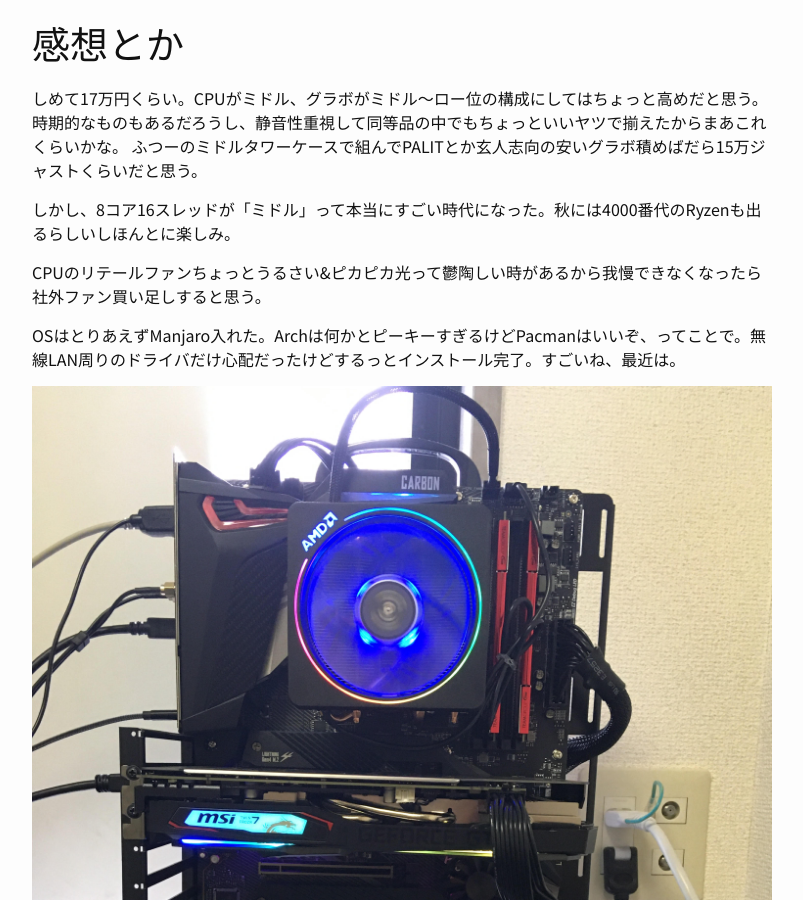
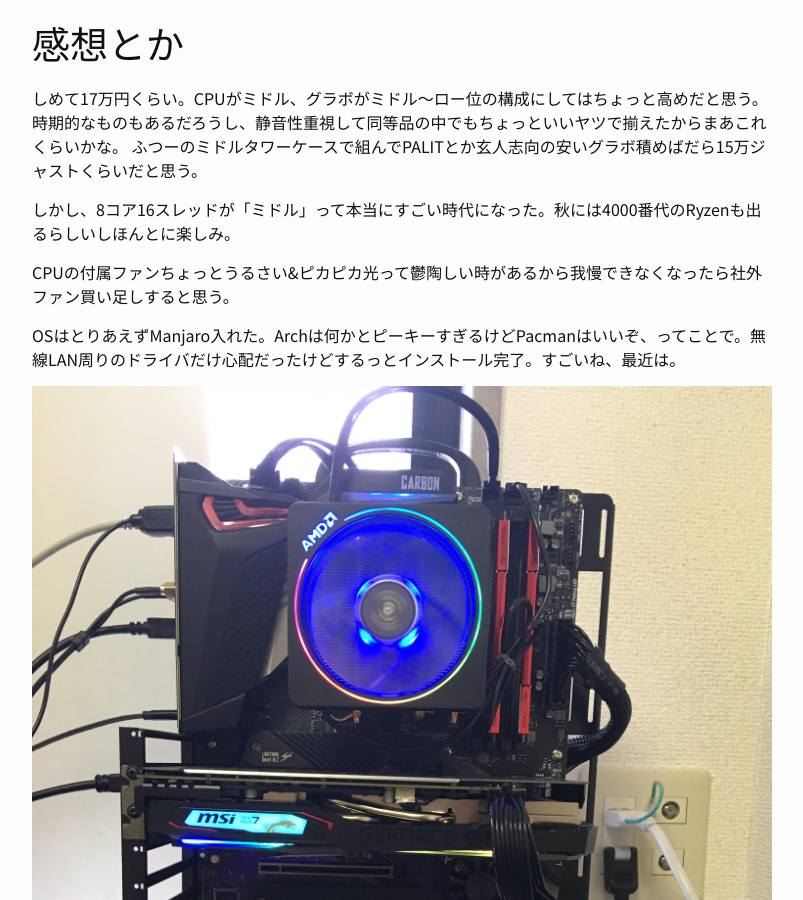
Before and after one commit to kuisiba/kuisiba.github.io, a Jekyll site: the page built from _posts/2020-06-22-11-51-jisaku-pc.md, in a window 1280 px wide and 900 px high, scrolled down 1218 px. Shown: the whole window, without its empty margins (238-1041 px from the left). Built offline with Jekyll 4.4.1, drawn with Linux system fonts in a browser that asks for light colours.

```diff
--- a/_posts/2020-06-22-11-51-jisaku-pc.md
+++ b/_posts/2020-06-22-11-51-jisaku-pc.md
@@ -49,7 +49,7 @@ SSDはNVMeのやつで定番感のあるSN550の1GB版を2枚。LinuxとWindows
 しかし、8コア16スレッドが「ミドル」って本当にすごい時代になった。秋には4000番代のRyzenも出るらしいしほんとに楽しみ。
 
 
-CPUのリテールファンちょっとうるさい&ピカピカ光って鬱陶しい時があるから我慢できなくなったら社外ファン買い足しすると思う。
+CPUの付属ファンちょっとうるさい&ピカピカ光って鬱陶しい時があるから我慢できなくなったら社外ファン買い足しすると思う。
 
 
 OSはとりあえずManjaro入れた。Archは何かとピーキーすぎるけどPacmanはいいぞ、ってことで。無線LAN周りのドライバだけ心配だったけどするっとインストール完了。すごいね、最近は。
```
